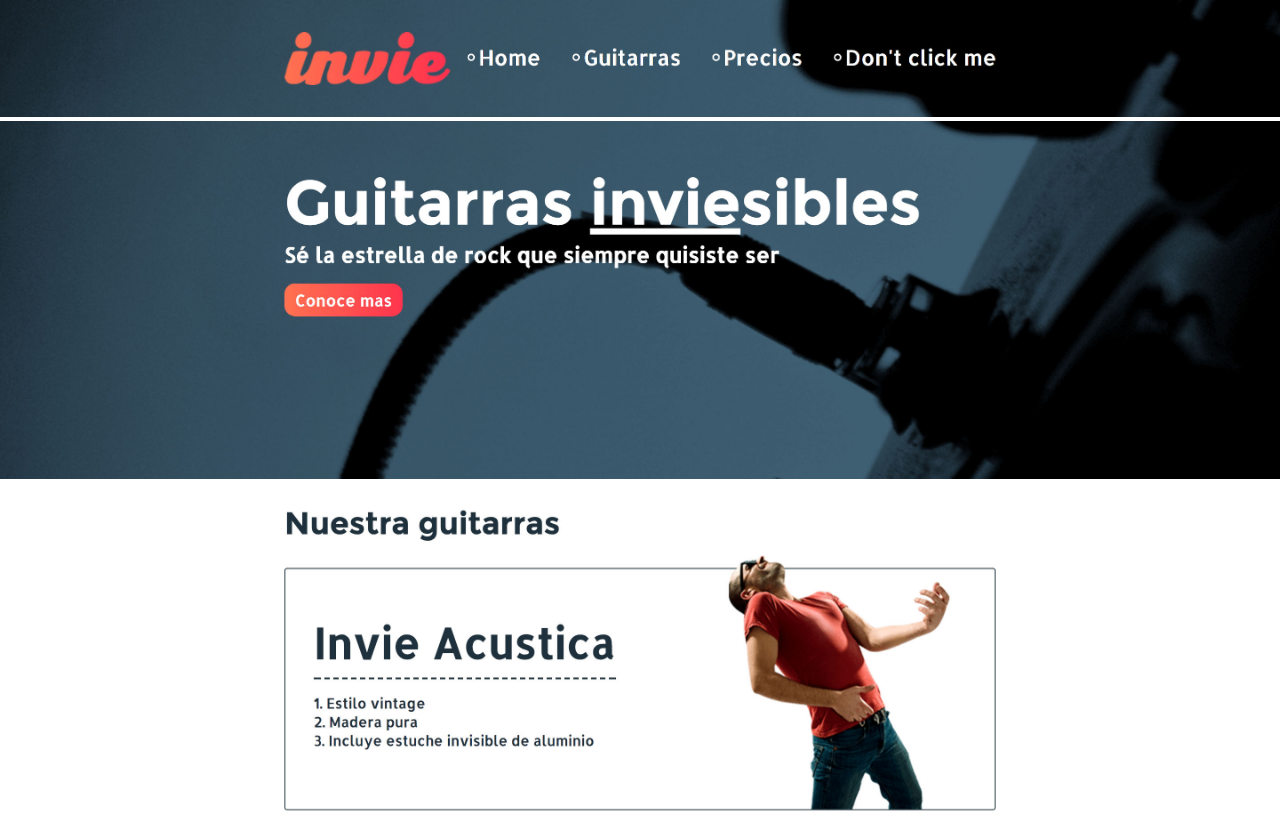
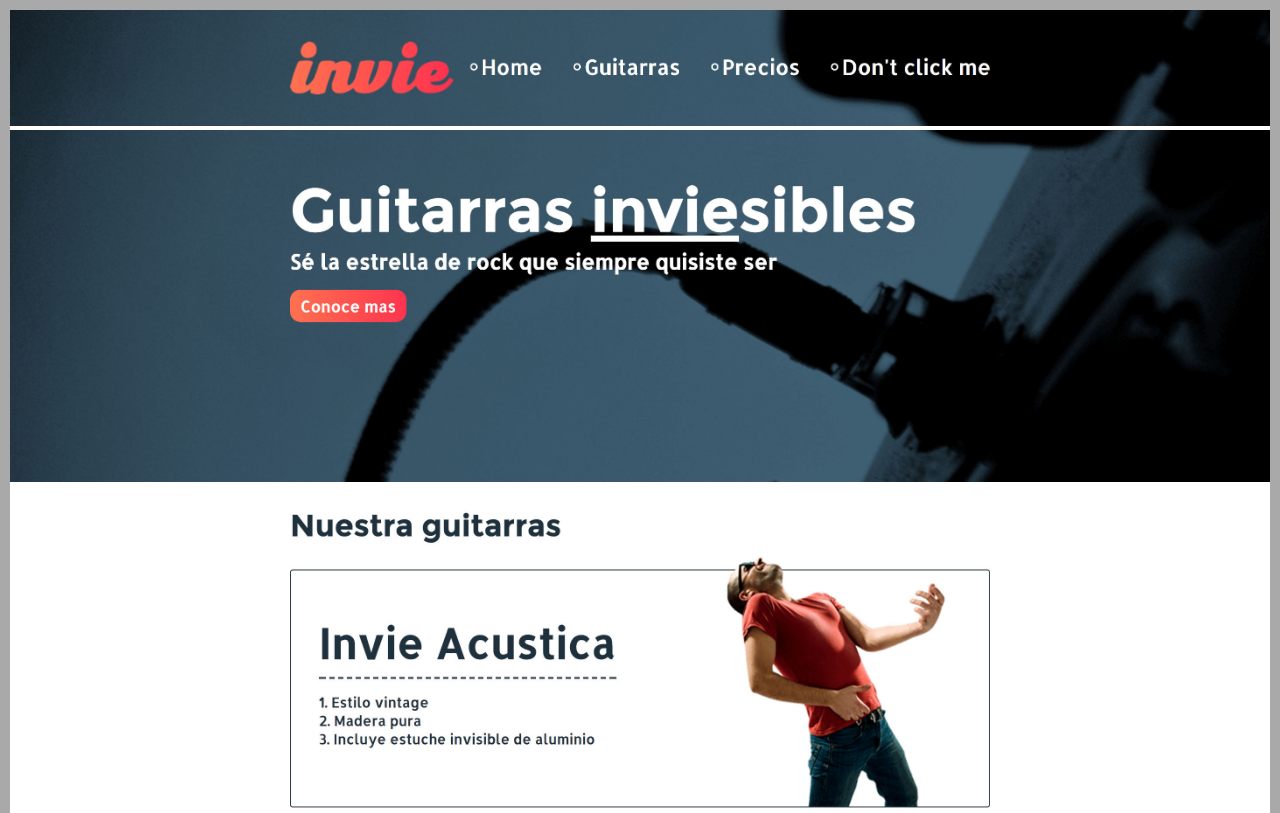
Before and after one commit to SandyHurtado/invie-github, a plain HTML site: page index.html in a window 1280 px wide. Shown: the top 813 px of the page. Drawn offline with Linux system fonts and the light colour scheme.

Commit message:
hotfix 1

```diff
--- a/index.html
+++ b/index.html
@@ -7,6 +7,7 @@
 <style>
     body{
         margin:0;
+        border: 10px solid darkgray;
     }
     img{
       max-width: 100%;
```
